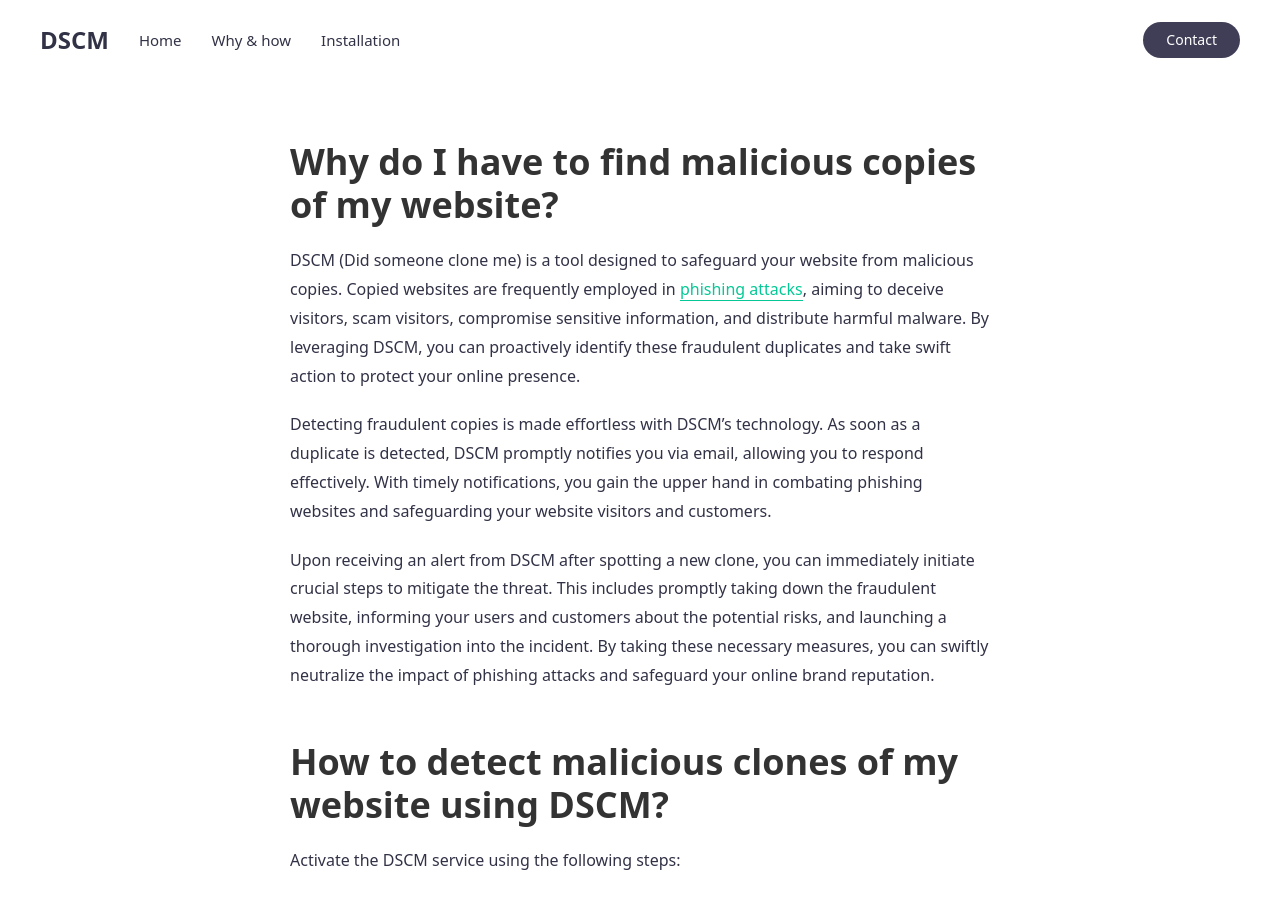
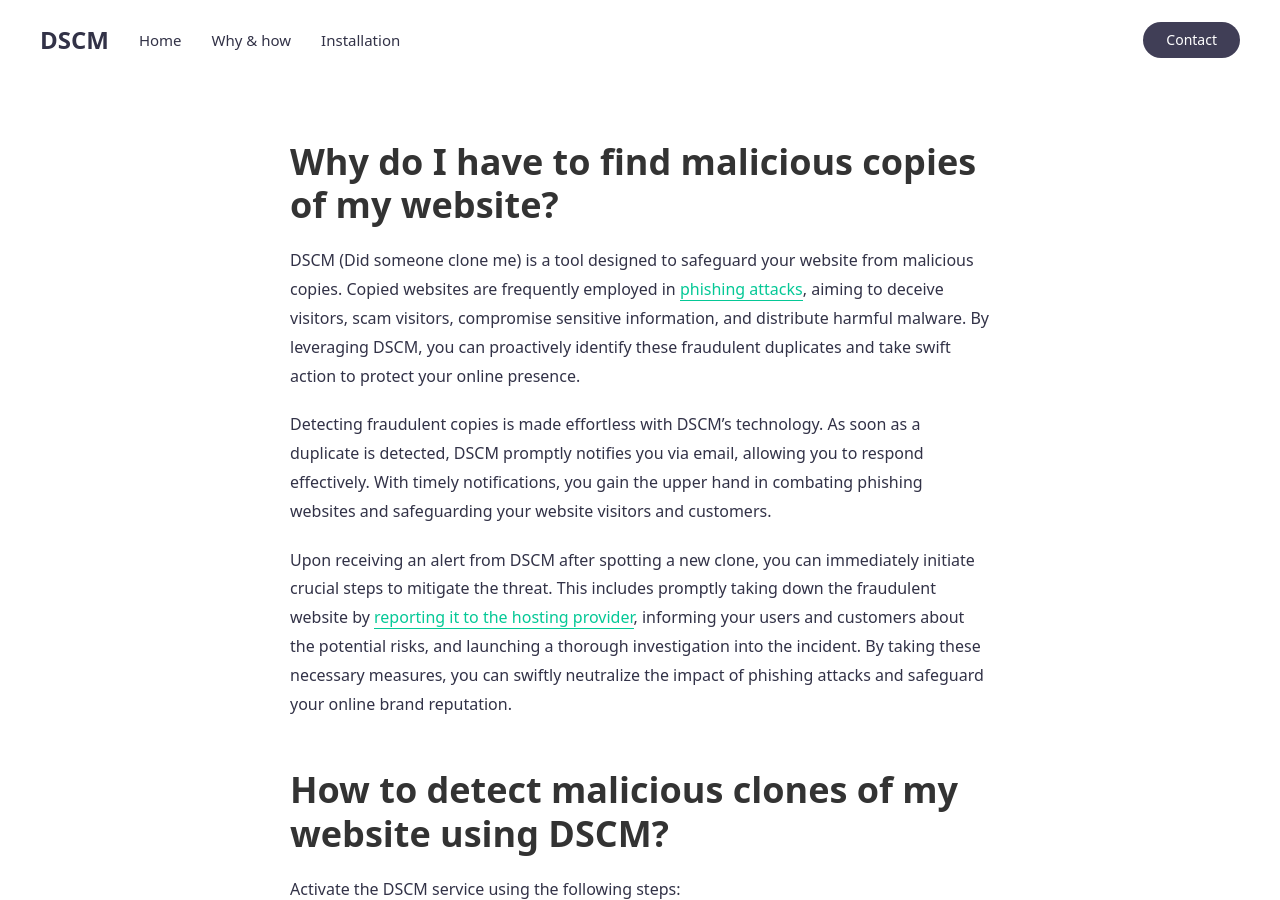
Before and after one commit to didsomeonecloneme/didsomeonecloneme.github.io, a Jekyll site: the page built from whyhow.md, in a window 1280 px wide and 900 px high. Built offline with Jekyll 4.4.1, drawn with Linux system fonts in a browser that asks for light colours.

Commit message:
Update whyhow.md

```diff
--- a/whyhow.md
+++ b/whyhow.md
@@ -13,7 +13,7 @@ DSCM (Did someone clone me) is a tool designed to safeguard your website from ma
 
 Detecting fraudulent copies is made effortless with DSCM's technology. As soon as a duplicate is detected, DSCM promptly notifies you via email, allowing you to respond effectively. With timely notifications, you gain the upper hand in combating phishing websites and safeguarding your website visitors and customers.
 
-Upon receiving an alert from DSCM after spotting a new clone, you can immediately initiate crucial steps to mitigate the threat. This includes promptly taking down the fraudulent website, informing your users and customers about the potential risks, and launching a thorough investigation into the incident. By taking these necessary measures, you can swiftly neutralize the impact of phishing attacks and safeguard your online brand reputation.
+Upon receiving an alert from DSCM after spotting a new clone, you can immediately initiate crucial steps to mitigate the threat. This includes promptly taking down the fraudulent website by <a href="/report-a-website-clone/">reporting it to the hosting provider</a>, informing your users and customers about the potential risks, and launching a thorough investigation into the incident. By taking these necessary measures, you can swiftly neutralize the impact of phishing attacks and safeguard your online brand reputation.
 
 # How to detect malicious clones of my website using DSCM?
 
```
